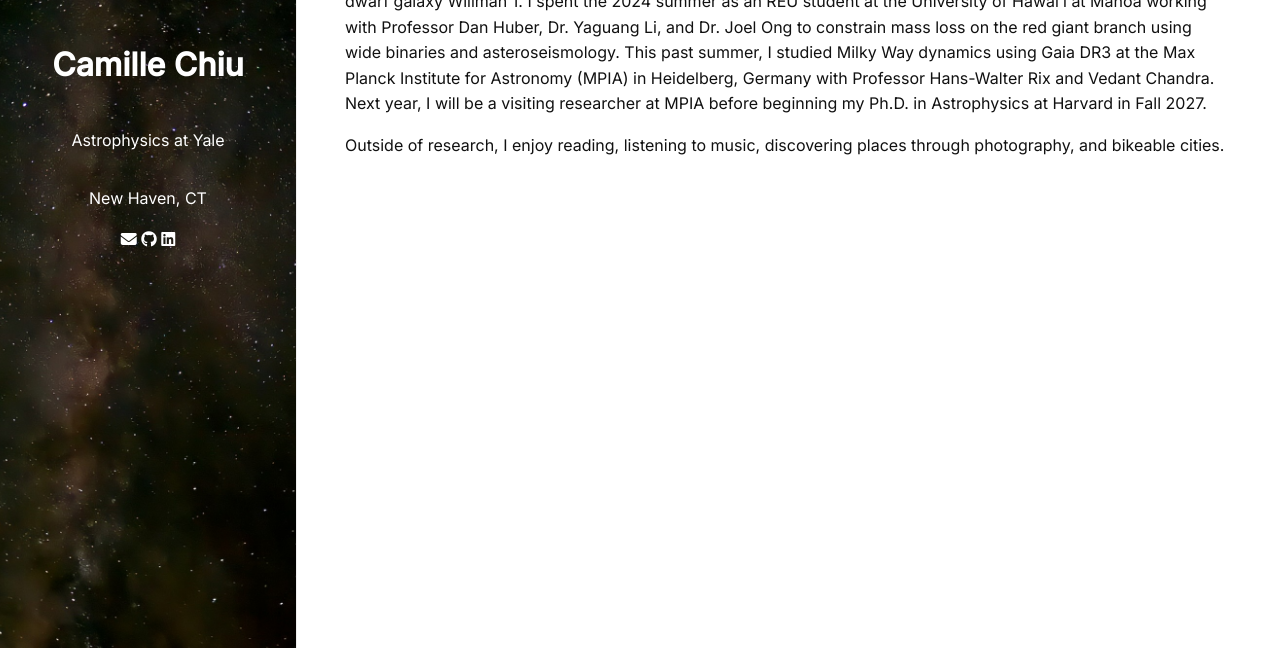
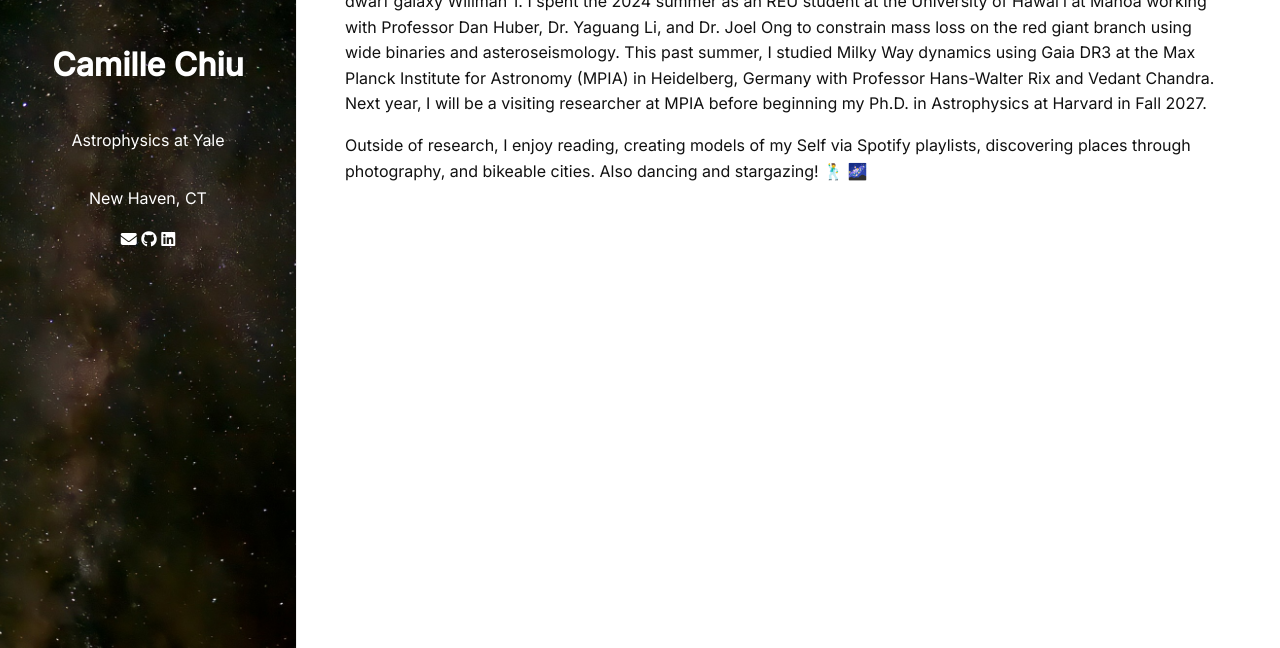
Before and after one commit to camchiu/camchiu.github.io, a Jekyll site: the page built from index.md, in a window 1280 px wide and 900 px high, cut to the strip 252-900 px from the top of the window. Built offline with Jekyll 4.4.1, drawn with Linux system fonts in a browser that asks for light colours.

Commit message:
Update index.md

```diff
--- a/index.md
+++ b/index.md
@@ -8,4 +8,4 @@
 
 At Yale, I worked with Professor [Marla Geha](https://geha-group.github.io/) to constrain the chemical and dynamical properties of the ultra-faint dwarf galaxy Willman 1. I spent the 2024 summer as an REU student at the University of Hawai’i at Mānoa working with Professor [Dan Huber](https://home.ifa.hawaii.edu/users/dhuber/), Dr. [Yaguang Li](https://www.yaguangli.page/), and Dr. [Joel Ong](https://portfolio.hyad.es/) to constrain mass loss on the red giant branch using wide binaries and asteroseismology. This past summer, I studied Milky Way dynamics using Gaia DR3 at the Max Planck Institute for Astronomy (MPIA) in Heidelberg, Germany with Professor [Hans-Walter Rix](https://www.mpia.de/rix) and [Vedant Chandra](https://vedantchandra.com/). Next year, I will be a visiting researcher at MPIA before beginning my Ph.D. in Astrophysics at Harvard in Fall 2027.
 
-Outside of research, I enjoy [reading](https://www.goodreads.com/user/show/47228428-camille-chiu), listening to music, discovering places through photography, and bikeable cities.
+Outside of research, I enjoy [reading](https://www.goodreads.com/user/show/47228428-camille-chiu), creating models of my Self via Spotify playlists, discovering places through photography, and bikeable cities. Also dancing and stargazing! 🕺 🌌
```
